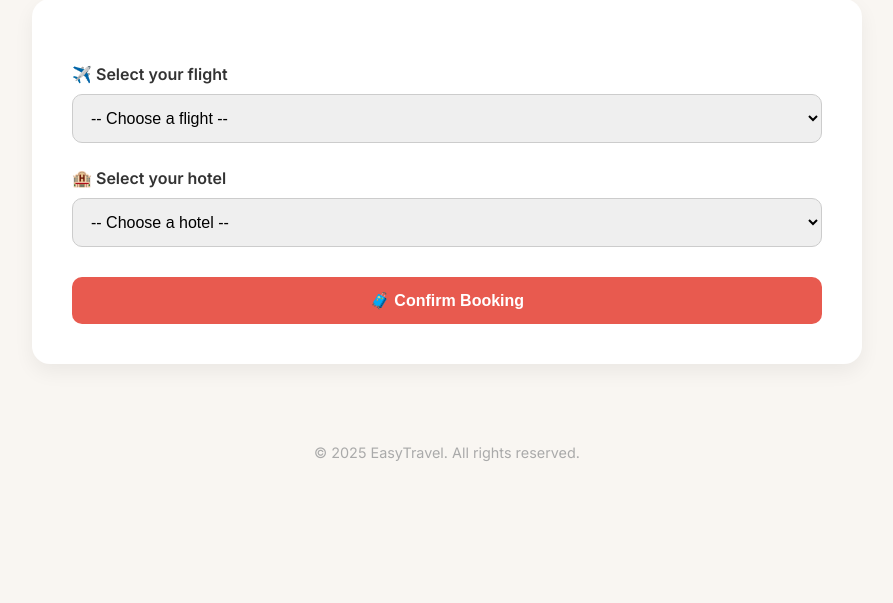
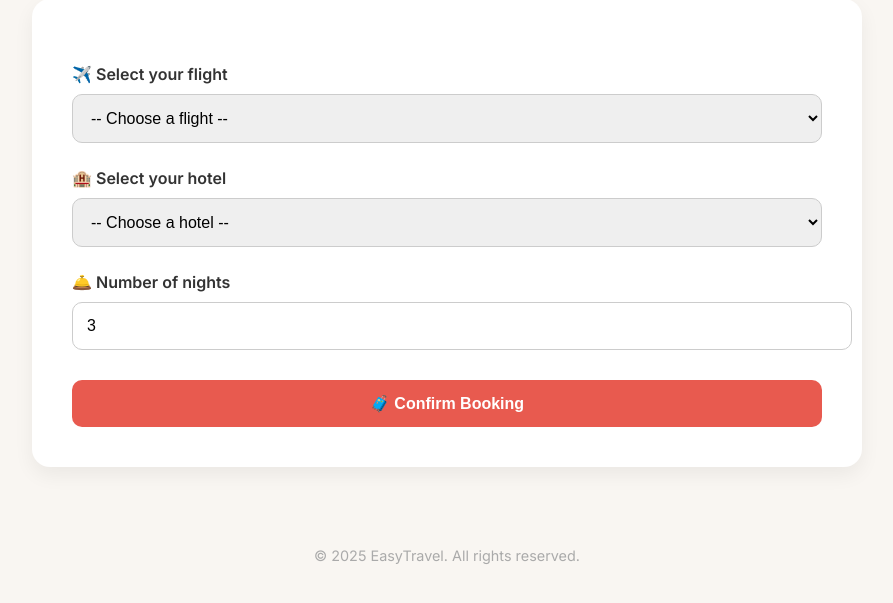
Before and after one commit to lcgrn/EasyTravel, a PHP site: page /book_now.php in a window 1280 px wide. Shown: the part 160-763 px from the top of the page, without its empty margins (193-1086 px from the left). Run offline with PHP 8.4, Linux system fonts and the light colour scheme; data that the repository does not hold is empty.

Commit message:
final modification for the trigger

```diff
--- a/book_now.php
+++ b/book_now.php
@@ -27,19 +27,20 @@ if ($_SERVER['REQUEST_METHOD'] === 'POST') {
     $userId = 1;
     $flightId = $_POST['flight_id'] ?? null;
     $hotelId = $_POST['hotel_id'] ?? null;
+    $nights = isset($_POST['nights']) ? (int) $_POST['nights'] : 1;
 
-    if ($flightId && $hotelId) {
-        $stmt = $pdo->prepare("INSERT INTO Booking (booking_date, User_id, Flight_id, Hotel_id)
-                               VALUES (CURDATE(), ?, ?, ?)");
-        if ($stmt->execute([$userId, $flightId, $hotelId])) {
-            $bookingId = $pdo->lastInsertId(); // Récupère l’ID de la réservation insérée
-            header("Location: confirmation.php?booking_id=" . $bookingId); // Redirection avec paramètre
+    if ($flightId && $hotelId && $nights > 0) {
+        $stmt = $pdo->prepare("INSERT INTO Booking (booking_date, User_id, Flight_id, Hotel_id, nights)
+                               VALUES (CURDATE(), ?, ?, ?, ?)");
+        if ($stmt->execute([$userId, $flightId, $hotelId, $nights])) {
+            $bookingId = $pdo->lastInsertId();
+            header("Location: confirmation.php?booking_id=" . $bookingId);
             exit;
         } else {
             $message = "❌ An error occurred. Please try again.";
         }
     } else {
-        $message = "⚠️ Please select both a flight and a hotel.";
+        $message = "⚠️ Please select a flight, hotel and number of nights.";
     }
 }
 ?>
@@ -89,7 +90,7 @@ if ($_SERVER['REQUEST_METHOD'] === 'POST') {
       margin-bottom: 10px;
     }
 
-    select, button {
+    select, input, button {
       width: 100%;
       padding: 14px;
       font-size: 1rem;
@@ -173,6 +174,9 @@ if ($_SERVER['REQUEST_METHOD'] === 'POST') {
       <?php endforeach; ?>
     </select>
 
+    <label for="nights">🛎️ Number of nights</label>
+    <input type="number" name="nights" id="nights" min="1" value="3" required>
+
     <button type="submit">🧳 Confirm Booking</button>
   </form>
 </main>
```
Also changed, not shown: confirmation.php (+19 -5 lines).
